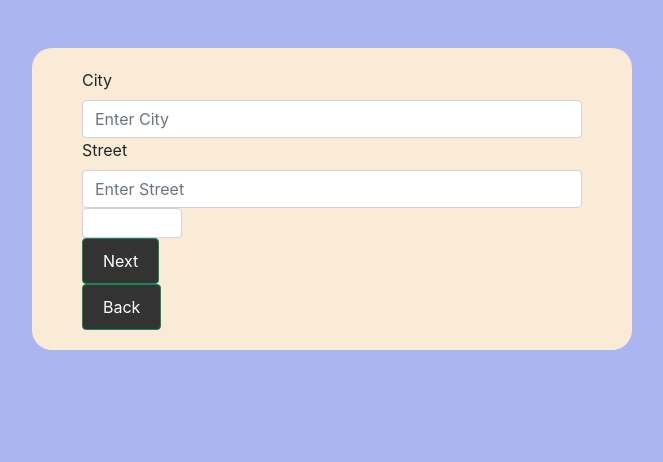
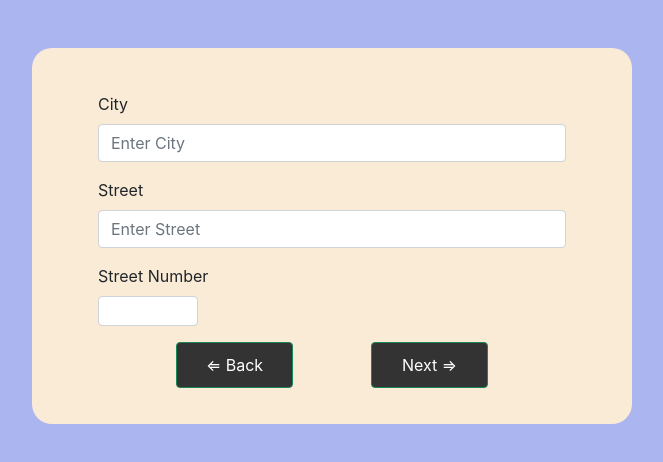
Before and after one commit to maxgertzen/hogwarts-high, a React (Create React App) app: page /phase-2 in a window 1280 px wide. Shown: the top 462 px of the page, without its empty margins (308-971 px from the left). Built offline with nearby package versions, Linux system fonts and the light colour scheme.

Commit message:
finished styling form phase-2

```diff
--- a/src/components/Phase1.jsx
+++ b/src/components/Phase1.jsx
@@ -1,5 +1,5 @@
 import React, { useState } from "react"
-import { InputGroup, FormControl, Button, Form } from "react-bootstrap"
+import { FormControl, Button, Form } from "react-bootstrap"
 import useLocalStorage from "../hooks/useLocalStorage"
 import { useHistory } from "react-router-dom"
 import { validateDataOnSubmit, validateWizardData } from "../validations"
@@ -65,39 +65,45 @@ const Phase1 = ({ onNextPhase }) => {
 
   return (
     <Form className="p-3">
-      <InputGroup className="mt-2">
+      <Form.Group className="mt-3" controlId="fullname">
+        <Form.Label>Full Name</Form.Label>
         <FormControl
           placeholder="Your name"
           name="fullname"
+          id="fullname"
           onBlur={handleUpdatingWizardData}
           aria-label="Fullname"
           aria-describedby="basic-addon1"
           defaultValue={wizardData.fullname.value}
         />
-      </InputGroup>
+      </Form.Group>
       <FormErrorMessages errors={wizardData.fullname.errors} />
-      <InputGroup className="mt-2">
+      <Form.Group className="mt-3">
+        <Form.Label controlId="email">Email Address</Form.Label>
         <FormControl
           placeholder="Your email"
           type="email"
           name="email"
+          id="email"
           onBlur={handleUpdatingWizardData}
           aria-label="Email"
           aria-describedby="basic-addon1"
           defaultValue={wizardData.email.value}
         />
-      </InputGroup>
+      </Form.Group>
       <FormErrorMessages errors={wizardData.email.errors} />
-      <InputGroup className="mt-2">
+      <Form.Group className="mt-3">
+        <Form.Label controlId="birthDate">Birth Date</Form.Label>
         <FormControl
           type="date"
+          id="birthDate"
           onBlur={handleUpdatingWizardData}
           name="birthDate"
           aria-label="Date"
           aria-describedby="basic-addon1"
           defaultValue={wizardData.birthDate.value}
         />
-      </InputGroup>
+      </Form.Group>
       <FormErrorMessages errors={wizardData.birthDate.errors} />
 
       <Button
@@ -105,7 +111,7 @@ const Phase1 = ({ onNextPhase }) => {
         onClick={(e) => handleFormSubmit(e)}
         variant="outline-success"
       >
-        Next Phase
+        Next Phase &rArr;
       </Button>
     </Form>
   )
--- a/src/components/Phase2.jsx
+++ b/src/components/Phase2.jsx
@@ -9,7 +9,10 @@ import { useHistory } from "react-router-dom"
 function Phase2({ onNextPhase }) {
   const [storedCity, setStoredCity] = useLocalStorage("city", "")
   const [storedStreet, setStoredStreet] = useLocalStorage("street", "")
-  const [storedStreetNum, setStoredStreetNum] = useLocalStorage( "streetNumber",  ""  )
+  const [storedStreetNum, setStoredStreetNum] = useLocalStorage(
+    "streetNumber",
+    ""
+  )
   const history = useHistory()
   const [formProps, setFormProps] = useState({
     city: {
@@ -68,8 +71,8 @@ function Phase2({ onNextPhase }) {
     history.push("/")
   }
   return (
-    <Form>
-      <Form.Group controlId="phase2-city">
+    <Form className="p-3">
+      <Form.Group className="mt-3" controlId="phase2-city" className="mt-2">
         <Form.Label>City</Form.Label>
         <Form.Control
           type="text"
@@ -81,7 +84,7 @@ function Phase2({ onNextPhase }) {
         />
         <FormErrorMessages errors={formProps.city.errors} />
       </Form.Group>
-      <Form.Group controlId="phase2-street">
+      <Form.Group className="mt-3" controlId="phase2-street">
         <Form.Label>Street</Form.Label>
         <Form.Control
           type="text"
@@ -93,7 +96,8 @@ function Phase2({ onNextPhase }) {
         />
         <FormErrorMessages errors={formProps.street.errors} />
       </Form.Group>
-      <Form.Group controlId="phase3-number">
+      <Form.Group className="my-3" controlId="phase3-number">
+        <Form.Label>Street Number</Form.Label>
         <Form.Control
           type="number"
           label="N"
@@ -102,12 +106,24 @@ function Phase2({ onNextPhase }) {
           onBlur={handleChange}
         />
       </Form.Group>
-      <Button variant="success" type="button" onClick={(e) => handleNext(e)}>
-        Next
-      </Button>
-      <Button variant="outline-success" type="button" onClick={handlePrevPhase}>
-        Back
-      </Button>
+      <div className="d-flex justify-content-evenly">
+        <Button
+          className="w-25"
+          variant="outline-success"
+          type="button"
+          onClick={handlePrevPhase}
+        >
+          &lArr; Back
+        </Button>
+        <Button
+          className="w-25"
+          variant="success"
+          type="button"
+          onClick={(e) => handleNext(e)}
+        >
+          Next &rArr;
+        </Button>
+      </div>
     </Form>
   )
 }
```
